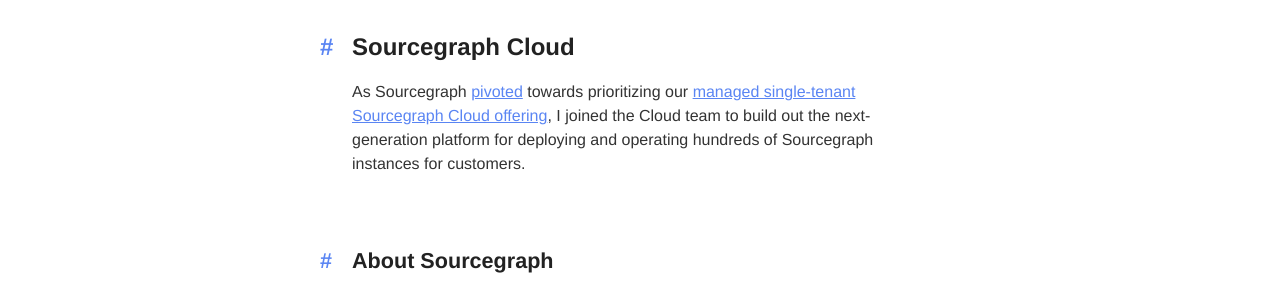
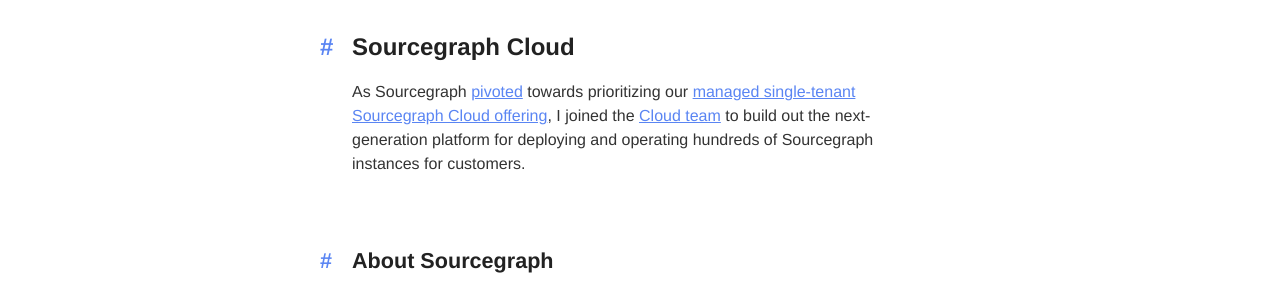
Before and after one commit to bobheadxi/bobheadxi.github.io, a Jekyll site: the page built from content/_experience/2021-7-5-sourcegraph.md, in a window 1280 px wide. Shown: the part 1269-1568 px from the top of the page. Built offline with Jekyll 4.4.1, drawn with Linux system fonts in a browser that asks for light colours; nearby versions of some CDN libraries; emoji names are drawn with the system emoji font; some web fonts are replaced; a style sheet for code colours, icons or effects is not loaded; some of the changed lines change nothing that is shown.

Commit message:
add link

```diff
--- a/content/_experience/2021-7-5-sourcegraph.md
+++ b/content/_experience/2021-7-5-sourcegraph.md
@@ -42,7 +42,7 @@
 
 ## Sourcegraph Cloud
 
-As Sourcegraph [pivoted](https://about.sourcegraph.com/blog/single-tenant-cloud) towards prioritizing our [managed single-tenant Sourcegraph Cloud offering](https://docs.sourcegraph.com/cloud), I joined the Cloud team to build out the next-generation platform for deploying and operating hundreds of Sourcegraph instances for customers.
+As Sourcegraph [pivoted](https://about.sourcegraph.com/blog/single-tenant-cloud) towards prioritizing our [managed single-tenant Sourcegraph Cloud offering](https://docs.sourcegraph.com/cloud), I joined the [Cloud team](https://handbook.sourcegraph.com/departments/cloud/) to build out the next-generation platform for deploying and operating hundreds of Sourcegraph instances for customers.
 
 <br />
 
```
